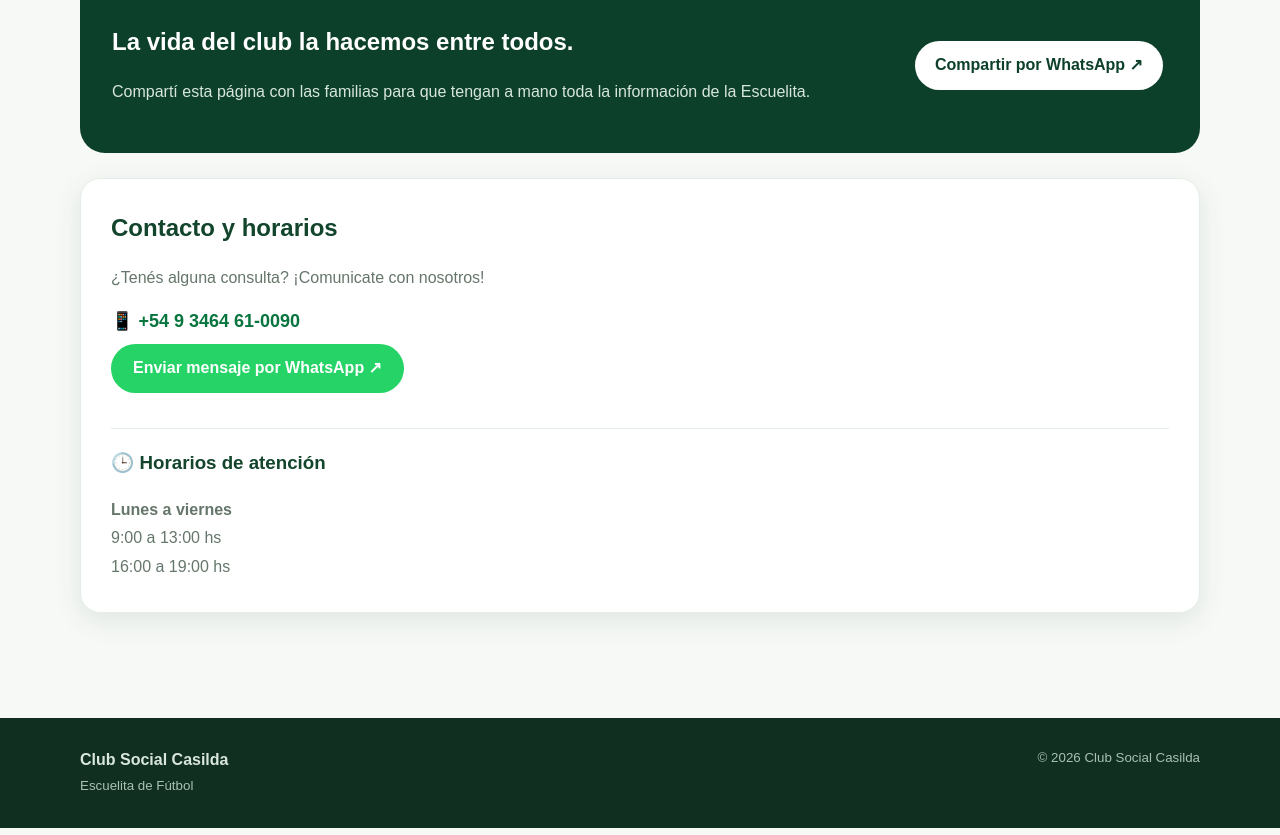
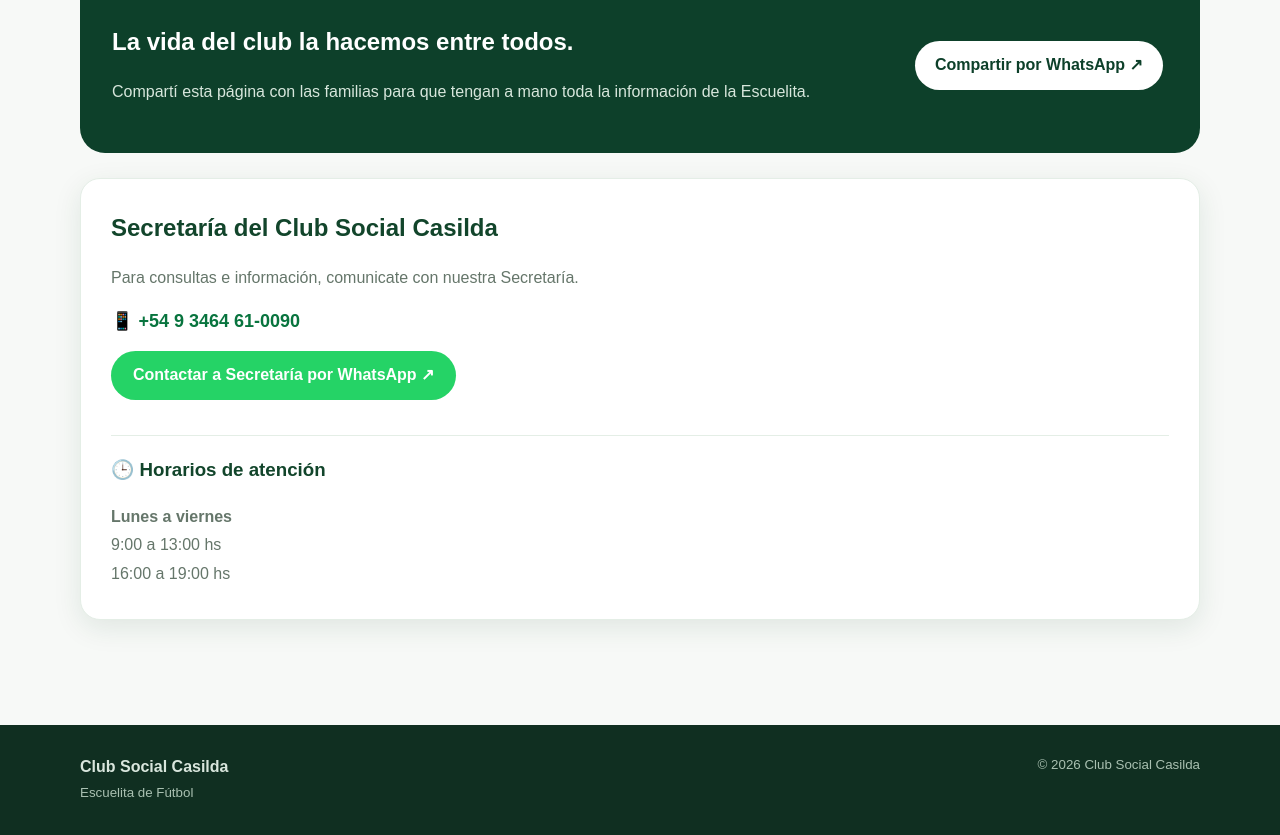
Before and after one commit to Manu4000/club-social-casilda, a plain HTML site: page index.html in a window 1280 px wide. Shown: the part 2531-3366 px from the top of the page. Drawn offline with nearby package versions, Linux system fonts and the light colour scheme; no server answers.

Commit message:
Update index.html

```diff
--- a/index.html
+++ b/index.html
@@ -266,13 +266,13 @@ Compartir por WhatsApp ↗
 
 <div style="background:#fff;padding:30px;border-radius:20px;margin-top:25px;box-shadow:0 8px 28px rgba(15,65,35,.10);border:1px solid #e4eee6">
 
-<h2 style="color:#12452b;margin-top:0">Contacto y horarios</h2>
+<h2 style="color:#12452b;margin-top:0">Secretaría del Club Social Casilda</h2>
 
 <p style="font-size:16px;color:#65766a">
-¿Tenés alguna consulta? ¡Comunicate con nosotros!
+Para consultas e información, comunicate con nuestra Secretaría.
 </p>
 
-<p style="font-size:18px;font-weight:700;margin-bottom:8px">
+<p style="font-size:18px;font-weight:700;margin-bottom:15px">
 📱 <a href="https://wa.me/5493464610090" target="_blank" style="color:#08743e;text-decoration:none">
 +54 9 3464 61-0090
 </a>
@@ -280,7 +280,7 @@ Compartir por WhatsApp ↗
 
 <a href="https://wa.me/5493464610090" target="_blank"
 style="display:inline-block;background:#25D366;color:white;padding:12px 22px;border-radius:30px;text-decoration:none;font-weight:700;margin-bottom:20px">
-Enviar mensaje por WhatsApp ↗
+Contactar a Secretaría por WhatsApp ↗
 </a>
 
 <hr style="border:0;border-top:1px solid #e4eee6;margin:15px 0">
@@ -294,9 +294,9 @@ Enviar mensaje por WhatsApp ↗
 </p>
 
 </div>
-
 </div>
 </section>
+
 
 </main>
 
```
